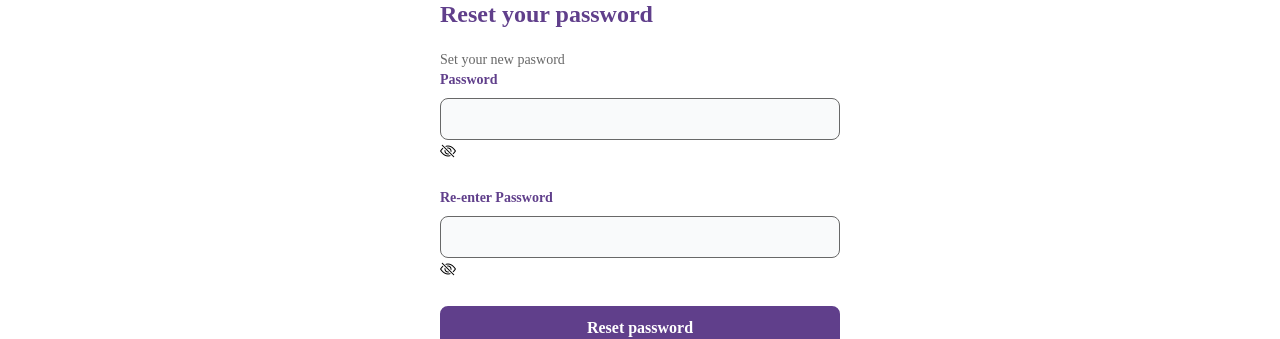
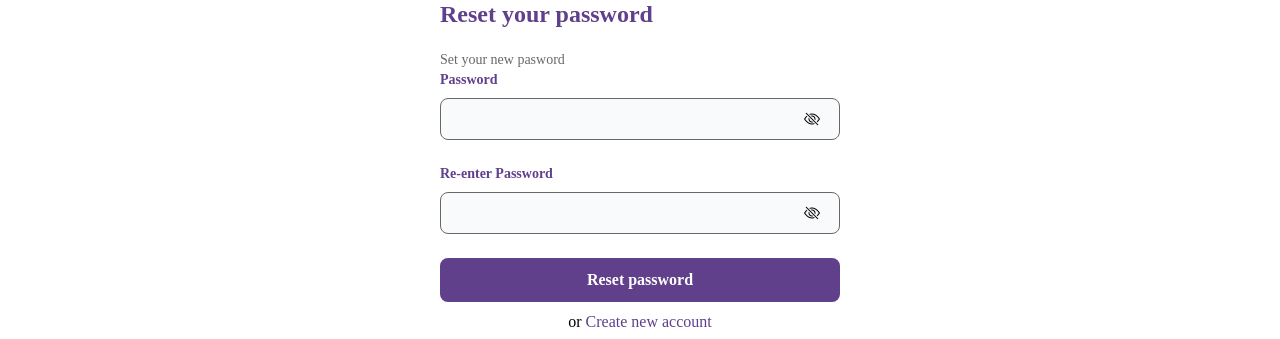
Before and after one commit to Kenny-svg/dutifu-auth, a Vue app: page /reset_password/1/1 in a window 1280 px wide. Shown: the part 158-497 px from the top of the page. Built offline with nearby package versions, Linux system fonts and the light colour scheme; what @kyvg/vue3-notification would draw is missing.

Commit message:
all cleared

```diff
--- a/src/components/includes/user/authPages/authDefaults/LoginUserForm.vue
+++ b/src/components/includes/user/authPages/authDefaults/LoginUserForm.vue
@@ -20,7 +20,9 @@
         <i :class="showPassword ? 'bi bi-eye' : 'bi bi-eye-slash'"></i>
       </span>
     </div>
-
+    <div v-if="loginError">
+      <p class="text-red-600">password is incorrect</p>
+    </div>
     <ErrorMessage name="password" />
     <div class="flex justify-end text-primary w-full">
       <router-link class="mb-2" to="/forgot_password">
--- a/src/components/includes/user/authPages/authDefaults/RegisterUserForm.vue
+++ b/src/components/includes/user/authPages/authDefaults/RegisterUserForm.vue
@@ -29,7 +29,7 @@
       />
       <ErrorMessage class="text-red-500" name="phone" />
     </div>
-    <div class="mb-6">
+    <div class="mb-6 relative">
       <label class="block mb-2 text-sm font-bold text-primary">Password</label>
       <Field
         v-model="password"
@@ -37,12 +37,12 @@
         :type="showPassword ? 'text' : 'password'"
         class="bg-gray-50 border border-secondary text-gray-900 text-sm rounded-lg focus:ring-primary focus:border-primary block w-full p-2.5"
       />
-      <span class="password-toggle-reg" @click="toggleShowPassword">
+      <span class="absolute right-5 -mt-8" @click="toggleShowPassword">
         <i :class="showPassword ? 'bi bi-eye' : 'bi bi-eye-slash'"></i>
       </span>
     </div>
     <ErrorMessage name="password" />
-    <div class="mb-6">
+    <div class="mb-6 relative">
       <label class="block mb-2 text-sm font-bold text-primary"
         >Re-enter Password</label
       >
@@ -52,7 +52,7 @@
         :type="showcomfirmPassword ? 'text' : 'password'"
         class="bg-gray-50 border border-secondary text-gray-900 text-sm rounded-lg focus:ring-primary focus:border-primary block w-full p-2.5"
       />
-      <span class="password-toggle-reg-two" @click="toggleShowcomfirmPassword">
+      <span class="absolute right-5 -mt-8" @click="toggleShowcomfirmPassword">
         <i :class="showcomfirmPassword ? 'bi bi-eye' : 'bi bi-eye-slash'"></i>
       </span>
     </div>
--- a/src/components/includes/user/authPages/authDefaults/ResetPasswordForm.vue
+++ b/src/components/includes/user/authPages/authDefaults/ResetPasswordForm.vue
@@ -1,6 +1,6 @@
 <template>
   <Form @submit="resetPassword" :validation-schema="schema">
-    <div class="mb-6">
+    <div class="mb-6 relative">
       <label class="block mb-2 text-sm font-bold text-primary">Password</label>
       <Field
         v-model="password"
@@ -8,12 +8,12 @@
         :type="showPassword ? 'text' : 'password'"
         class="bg-gray-50 border border-secondary text-gray-900 text-sm rounded-lg focus:ring-primary focus:border-primary block w-full p-2.5"
       />
-      <span class="password-toggle-reg-reset" @click="toggleShowPassword">
+      <span class="absolute right-5 -mt-8" @click="toggleShowPassword">
         <i :class="showPassword ? 'bi bi-eye' : 'bi bi-eye-slash'"></i>
       </span>
     </div>
     <ErrorMessage name="password" />
-    <div class="mb-6">
+    <div class="mb-6 relative">
       <label class="block mb-2 text-sm font-bold text-primary"
         >Re-enter Password</label
       >
@@ -23,10 +23,7 @@
         :type="showcomfirmPassword ? 'text' : 'password'"
         class="bg-gray-50 border border-secondary text-gray-900 text-sm rounded-lg focus:ring-primary focus:border-primary block w-full p-2.5"
       />
-      <span
-        class="password-toggle-reg-reset-two"
-        @click="toggleShowcomfirmPassword"
-      >
+      <span class="absolute right-5 -mt-8" @click="toggleShowcomfirmPassword">
         <i :class="showcomfirmPassword ? 'bi bi-eye' : 'bi bi-eye-slash'"></i>
       </span>
     </div>
```
